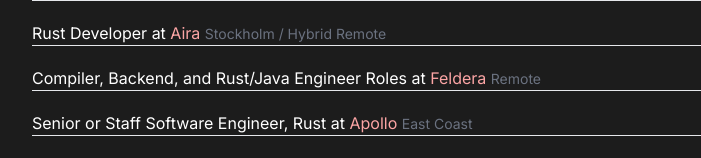
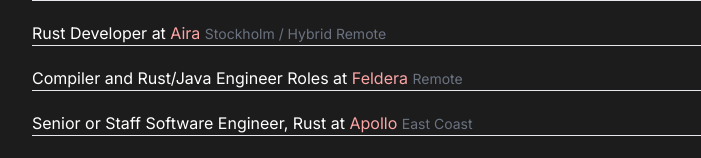
Before and after one commit to NicholasLYang/rustjobs.fyi, a Next.js app: page / in a window 1280 px wide. Shown: the part 502-660 px from the top of the page, without its empty margins (272-973 px from the left). Built offline with nearby package versions, Linux system fonts and the light colour scheme.

Commit message:
Update Feldera jobs.
No longer seeking backend engineer.

```diff
--- a/app/page.tsx
+++ b/app/page.tsx
@@ -80,7 +80,7 @@
     url: "https://www.notion.so/tabbyml/Careers-35b1a77f3d1743d9bae06b7d6d5b814a?pvs=4",
   },
   {
-    title: "Compiler, Backend, and Rust/Java Engineer Roles",
+    title: "Compiler and Rust/Java Engineer Roles",
     company: "Feldera",
     location: "Remote",
     url: "https://www.feldera.com/careers",
```
